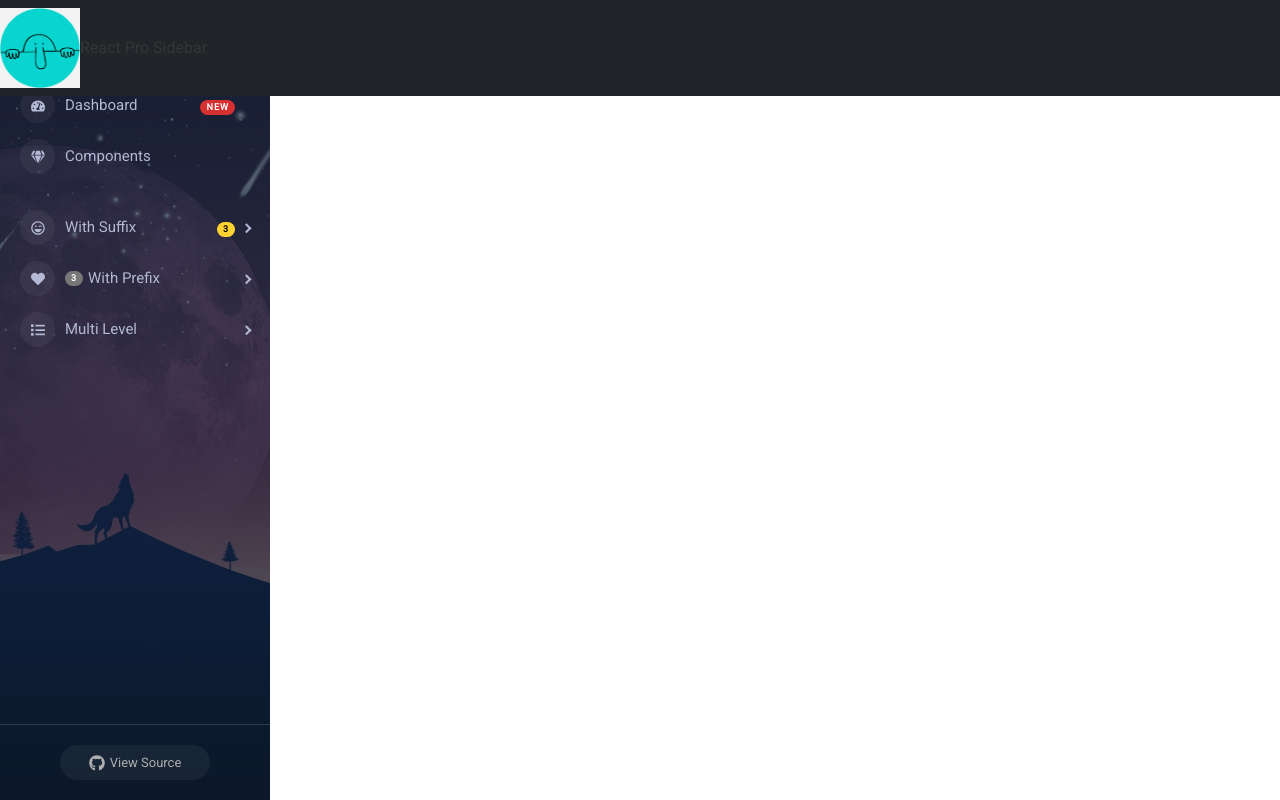
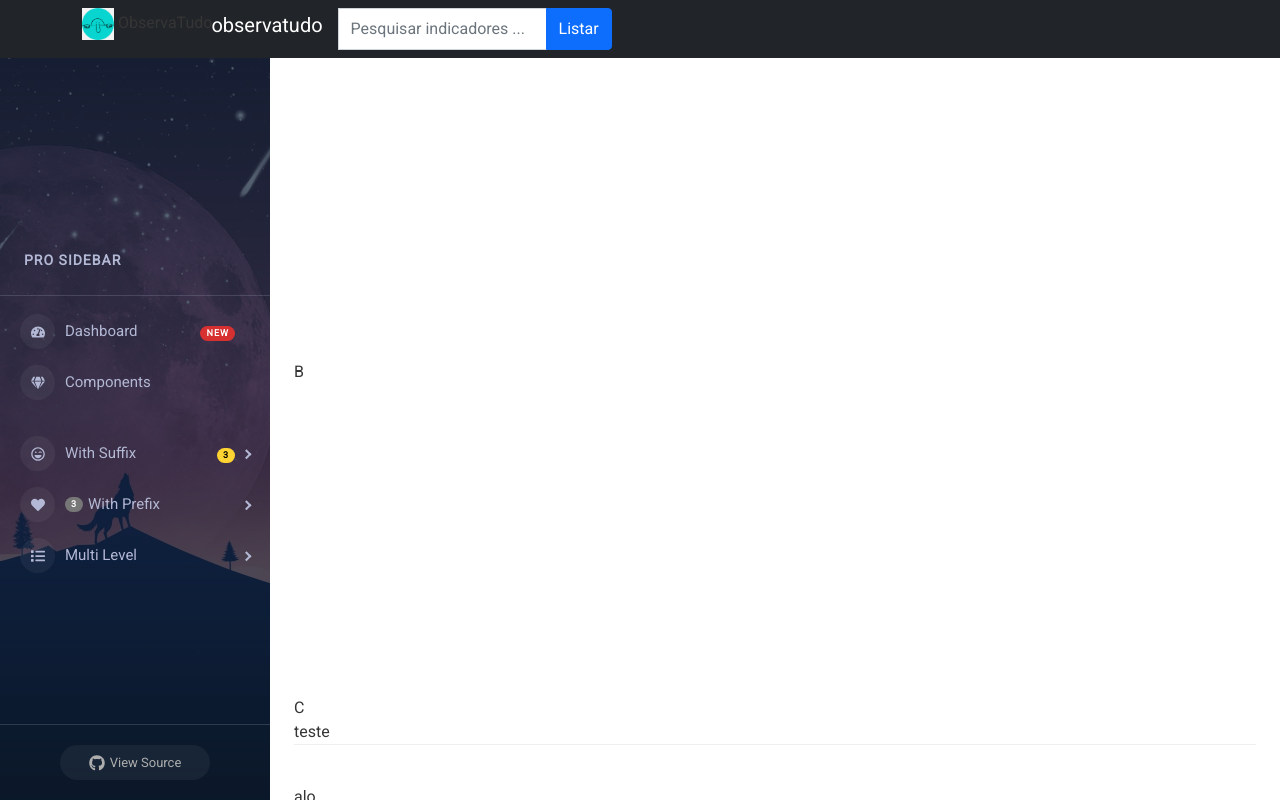
Before and after one commit to JJDSNT/otfrontend2, a React (Create React App) app: page / in a window 1280 px wide. Built offline with nearby package versions, Linux system fonts and the light colour scheme.

Commit message:
caminhando

```diff
--- a/src/Layout/Aside.js
+++ b/src/Layout/Aside.js
@@ -27,6 +27,7 @@ const Aside = ({ image, collapsed, rtl, toggled, handleToggleSidebar }) => {
         <div
           style={{
             padding: '24px',
+            paddingTop: '250px',
             textTransform: 'uppercase',
             fontWeight: 'bold',
             fontSize: 14,
@@ -93,7 +94,7 @@ const Aside = ({ image, collapsed, rtl, toggled, handleToggleSidebar }) => {
           }}
         >
           <a
-            href="https://github.com/azouaoui-med/react-pro-sidebar"
+            href="https://github.com/JJDSNT/otfrontend2"
             target="_blank"
             className="sidebar-btn"
             rel="noopener noreferrer"
--- a/src/Layout/Main.js
+++ b/src/Layout/Main.js
@@ -14,12 +14,18 @@ const Main = ({
 
   return (
     <main>
+      A<br /><br /><br /><br /><br /><br /><br /><br /><br /><br /><br /><br /><br /><br />B
+      <br /><br /><br /><br /><br /><br /><br /><br /><br /><br /><br /><br /><br /><br />C
       <div className="btn-toggle" onClick={() => handleToggleSidebar(true)}>
         <FaBars />
       </div>
       <header>
 teste
       </header>
+      alo
+      <div className="btn-toggle" onClick={() => handleToggleSidebar(true)}>
+        <FaBars />
+      </div>
     </main>
   );
 };
--- a/src/Layout/Navbar.js
+++ b/src/Layout/Navbar.js
@@ -1,14 +1,30 @@
 import React from 'react';
-import { useIntl } from 'react-intl';
 import reactLogo from './assets/logo.jpg';
 
 const Navbar = () => {
-    const intl = useIntl();
+
     return (
-        <nav class="navbar navbar-expand-lg navbar-dark fixed-top bg-dark" role = "navigation">
+        <nav className="navbar navbar-expand-lg navbar-dark fixed-top bg-dark" role = "navigation">
+            <div className="container">
+                <div className = "navbar-header">
 
-        <img width={80} src={reactLogo} alt="react logo" /> {intl.formatMessage({ id: 'title' })}
+                    <div className="input-group">
+                        <div id="navbar_avatar" style={{border:0}}>
+                            <img width={32} src={reactLogo} alt="react logo" /> ObservaTudo
+                        </div>
+                        <h1  className = "navbar-brand"> observatudo </h1>
+                        <input type="text" className="form-control  abs-center-x" placeholder="Pesquisar indicadores ..." />
 
+                        <button type="button" className="btn btn-primary">
+                            <i className="fa fa-list"></i> Listar
+                        </button>
+                    </div>
+
+            </div>
+        <button  id="showLeft" className="navbar-toggler navbar-toggler-right " type="button"  aria-controls="navbarCollapse" aria-expanded="false" aria-label="Toggle navigation">
+            <span className="navbar-toggler-icon"></span>
+        </button>
+            </div>
         </nav>
         );
 };
```
